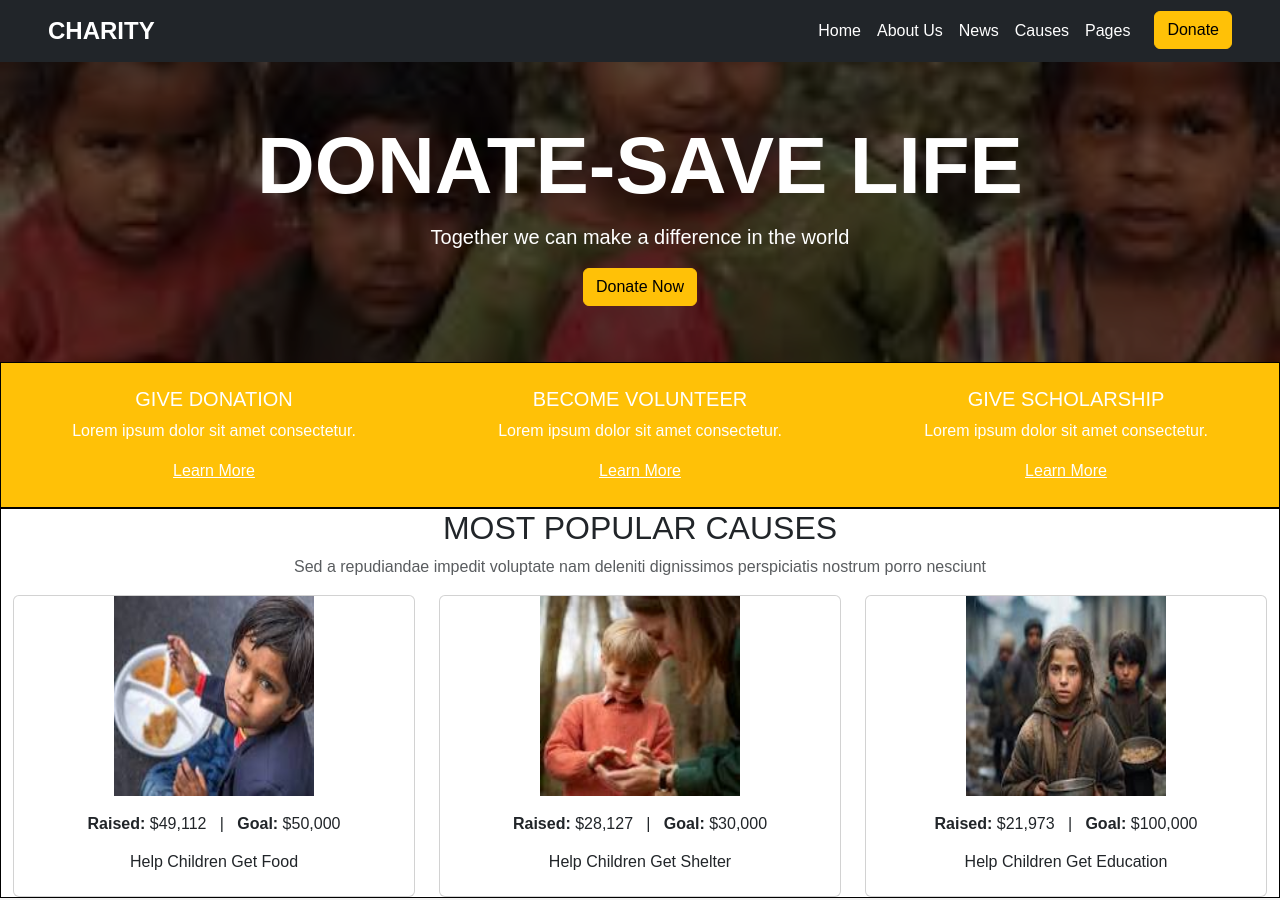
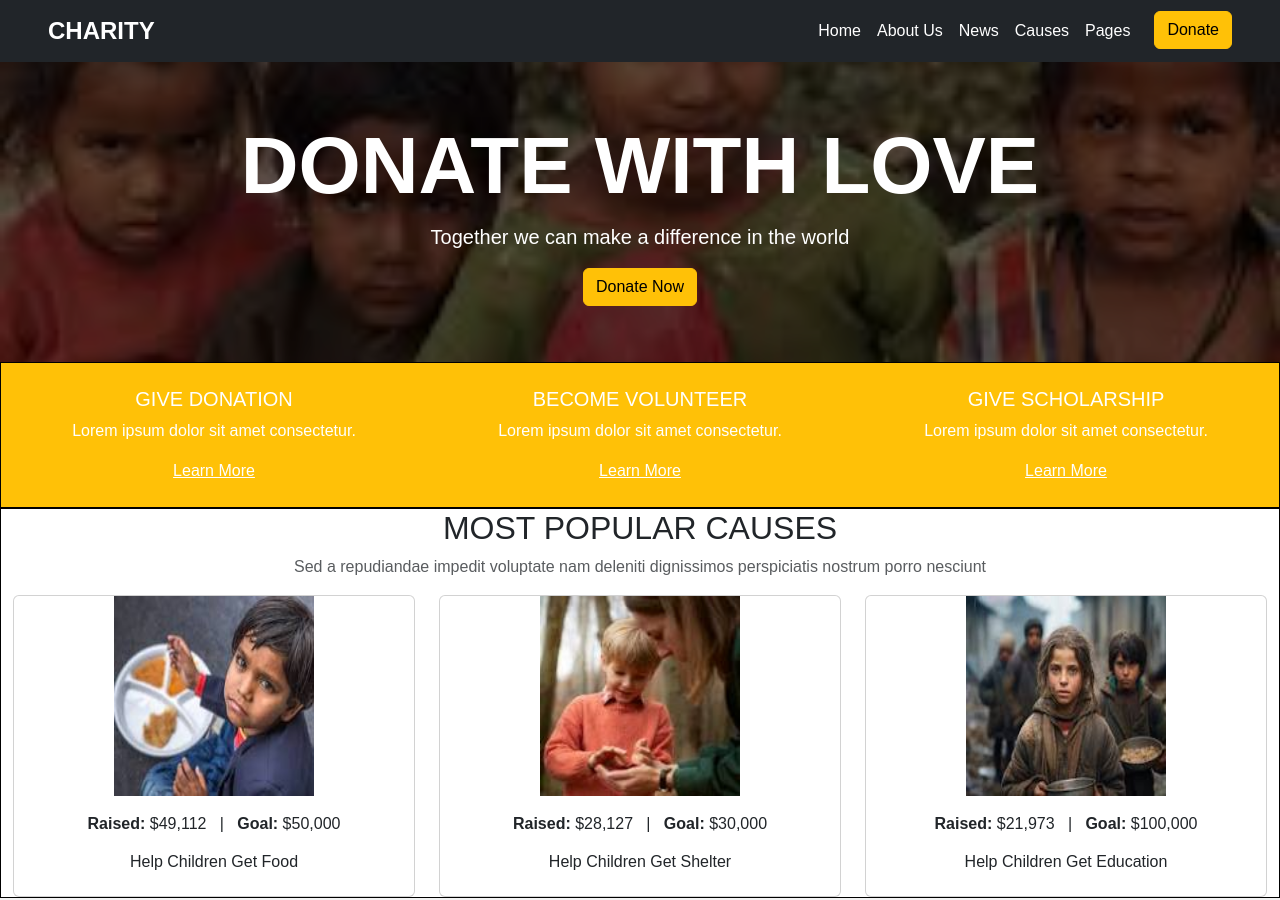
Before and after one commit to Alfiya-Alfy/web-page, a plain HTML site: page index.html in a window 1280 px wide. Shown: the top 900 px of the page. Drawn offline with nearby package versions, Linux system fonts and the light colour scheme; files whose address does not match are found by name.

Commit message:
Changed heading to 'DONATE WITH LOVE' in conflict-branch

```diff
--- a/index.html
+++ b/index.html
@@ -28,7 +28,7 @@
   <div class="hero-section text-white text-center d-flex align-items-center justify-content-center">
 
     <div>
-      <h1 class="display-1 fw-bold">DONATE-SAVE LIFE</h1>
+      <h1 class="display-1 fw-bold">DONATE WITH LOVE</h1>
       <p class="lead">Together we can make a difference in the world</p>
       <a href="#" class="btn btn-warning">Donate Now</a>
     </div>
```
